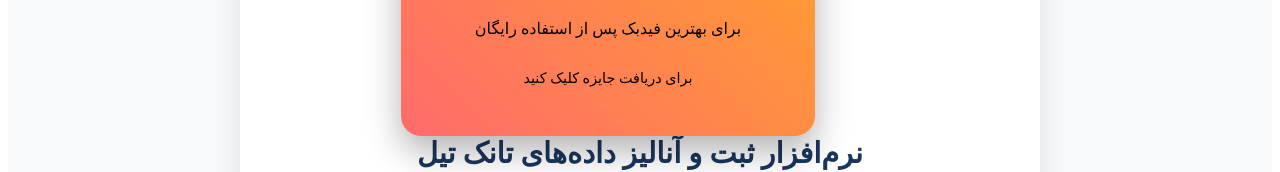
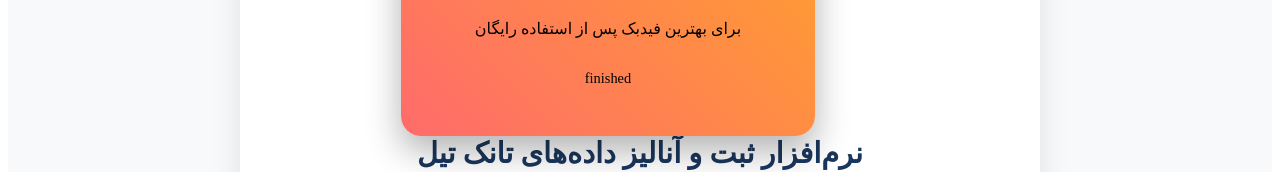
Before and after one commit to RashidBik/petrol, a SvelteKit app: page /download in a window 1280 px wide. Shown: the part 628-800 px from the top of the page. Built offline with nearby package versions, Linux system fonts and the light colour scheme.

Commit message:
Update +page.svelte

```diff
--- a/src/routes/download/+page.svelte
+++ b/src/routes/download/+page.svelte
@@ -9,9 +9,9 @@
         setTimeout(() => couponCopied = false, 2000);
     }
   let downloadInfo = {
-    version: "1.4.0",
+    version: "1.6.0",
     size: "110 مگابایت",
-    releaseDate: "1404/8/22",
+    releaseDate: "2026/01/11",
     requirements: [
       "سیستم عامل: WINDOWS 10، 11 ",
       "پردازنده: Intel Core i5 یا معادل آن",
@@ -59,7 +59,7 @@
             <div class="gift-icon">🎁</div>
             <h3>جایزه ویژه برای شما!</h3>
             <p>برای بهترین فیدبک پس از استفاده رایگان</p>
-            <div class="click-hint">برای دریافت جایزه کلیک کنید</div>
+            <div class="click-hint">finished</div>
         </div>
 
         <div class="discount-back">
@@ -99,7 +99,7 @@
           </div>
 
           <div class="download-button-container">
-            <a href="https://github.com/RashidBik/petrol/releases/download/1.0.0/PetroleumSetupV1.4.0.exe" class="btn btn-download" download>
+            <a href="https://github.com/RashidBik/petrol/releases/download/1.0.0/PetroleumSetupV1.6.0.exe" class="btn btn-download" download>
               <span class="download-icon">⬇️</span>
               دانلود نرم‌افزار
             </a>
```
